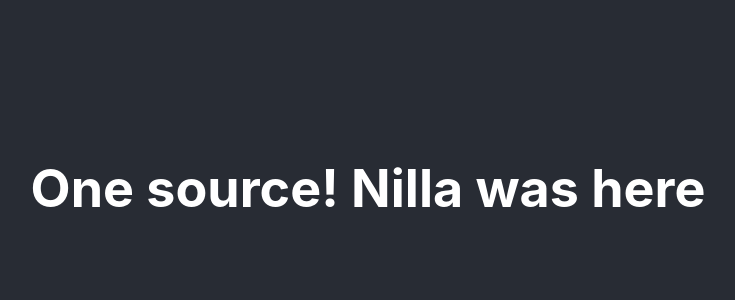
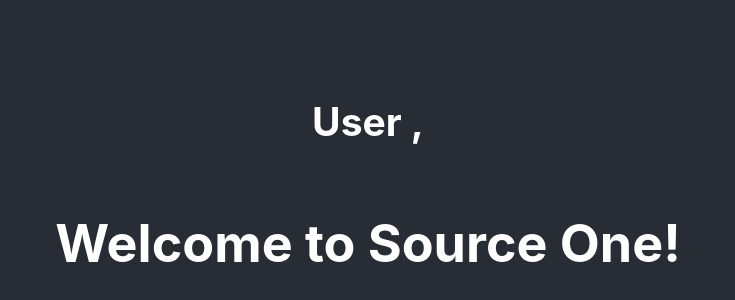
Before and after one commit to AnnaToll/one-source-fe, a React (Create React App) app: page / in a window 1280 px wide. Shown: the part 212-512 px from the top of the page, without its empty margins (272-1007 px from the left). Built offline with nearby package versions, Linux system fonts and the light colour scheme; no server answers.

Commit message:
Frontend 006: Added simple hello message to app.js to test connection to backend

```diff
--- a/src/App.js
+++ b/src/App.js
@@ -1,11 +1,28 @@
-import logo from './logo.svg';
+import { useState, useEffect } from "react"
 import './App.css';
 
 function App() {
+
+  const [userName, setUserName] = useState('')
+
+  const getName = async () => {
+    const response = await fetch('https://heroku-test-group.herokuapp.com/user-name');
+    const user = await response.json();
+    console.log(user)
+    setUserName(user.name)
+
+  }
+  useEffect(() => {
+    getName()
+  }, [])
+
+
+
   return (
     <div className="App">
       <header className="App-header">
-        <h1>One source! Nilla was here</h1>
+        <h2>User { userName },</h2>
+        <h1>Welcome to Source One!</h1>
       </header>
     </div>
   );
```
Also changed, not shown: src/components/Home.js (added, +27 -0 lines).
